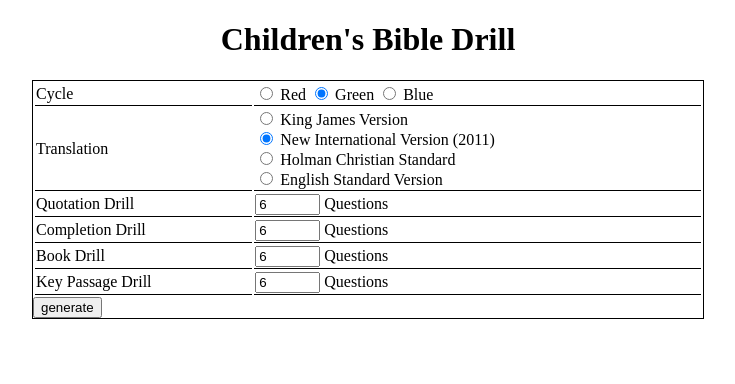
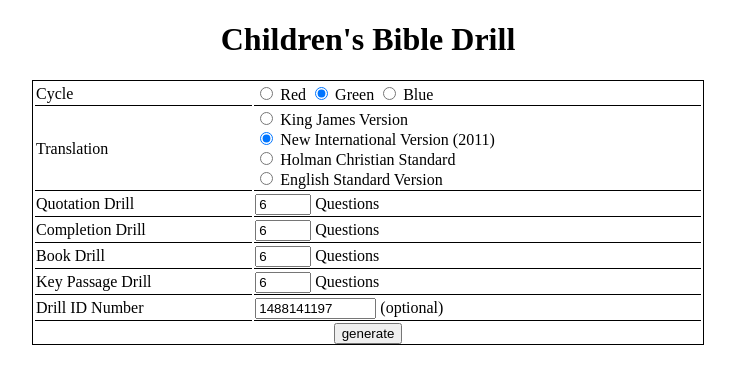
Before and after one commit to stanlyg/bibledrill, a PHP site: page / in a window 1280 px wide. Shown: the top 384 px of the page, without its empty margins (272-1007 px from the left). Run offline with PHP 8.4, Linux system fonts and the light colour scheme.

Commit message:
Removes commented lines. Coverts text to number, Adds DrillID Option

```diff
--- a/index.php
+++ b/index.php
@@ -1,6 +1,8 @@
 <!DOCTYPE HTML>
 <html>
 <head>
+<meta name="viewport" content="width=device-width">
+
 <title>Children's Bible Drill</title>
 <link rel='stylesheet' type='text/css' href='drill.css' />
 </head>
@@ -30,46 +32,38 @@
   <tr>
     <td>Quotation Drill</td>
     <td>
-<!--
-      <label for='qyes'>Enabled</label> <input type='radio' name='qdrill' id='qyes' checked='checked' value='yes' />
-      <label for='qno'>Disabled</label> <input type='radio' name='qdrill' id='qno' value='no' />
--->
-      <input type='text' name='qcount' id='qcount' value='6' size='5' /> <label for='qcount'>Questions</label>
+      <input type='number' name='qcount' id='qcount' value='6' size='5' min='0' max='25' /> <label for='qcount'>Questions</label>
     </td>
   </tr>
   <tr>
     <td>Completion Drill</td>
     <td>
-<!--
-      <label for='cyes'>Enabled</label> <input type='radio' name='cdrill' id='qyes' checked='checked' value='yes' />
-      <label for='cno'>Disabled</label> <input type='radio' name='cdrill' id='qno' value='no' />
--->
-      <input type='text' name='ccount' id='ccount' value='6' size='5' /> <label for='ccount'>Questions</label>
+      <input type='number' name='ccount' id='ccount' value='6' size='5' min='0' max='25' /> <label for='ccount'>Questions</label>
     </td>
   </tr>
   <tr>
     <td>Book Drill</td>
     <td>
-<!--
-      <label for='byes'>Enabled</label> <input type='radio' name='bdrill' id='qyes' checked='checked' value='yes' />
-      <label for='bno'>Disabled</label> <input type='radio' name='bdrill' id='qno' value='no' />
--->
-      <input type='text' name='bcount' id='bcount' value='6' size='5' /> <label for='bcount'>Questions</label>
+      <input type='number' name='bcount' id='bcount' value='6' size='5' min='0' max='66' /> <label for='bcount'>Questions</label>
     </td>
   </tr>
   <tr>
     <td>Key Passage Drill</td>
     <td>
-<!--
-      <label for='kyes'>Enabled</label> <input type='radio' name='kdrill' id='qyes' checked='checked' value='yes' />
-      <label for='kno'>Disabled</label> <input type='radio' name='kdrill' id='qno' value='no' />
--->
-      <input type='text' name='kcount' id='kcount' value='6' size='5' /> <label for='kcount'>Questions</label>
+      <input type='number' name='kcount' id='kcount' value='6' size='5' min='0' max='10' /> <label for='kcount'>Questions</label>
+    </td>
+  </tr>
+  <tr>
+    <td>Drill ID Number</td>
+    <td>
+      <input type'number' name='drillid' id='drillid' value='<?php echo time(); ?>' size='12' /> <label for='drillid'>(optional)</label>
     </td>
   </tr>
 </table>
 
-<input type='submit' name="generate" value="generate" />
+<div id="generatebutton" style="text-align: center;">
+  <input type='submit' name="generate" value="generate" />
+</div>
 </form>
 
 </body>
```
